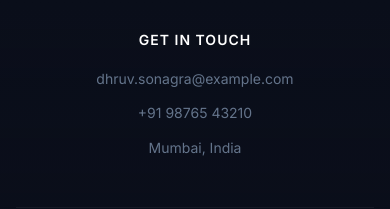
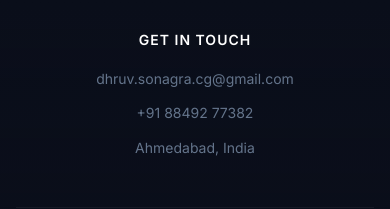
Before and after one commit to dhruv2311-dot/DhruvPortfolio, a React (Vite) app: page /contact in a window 390 px wide. Shown: the part 2551-2760 px from the top of the page. Built offline with nearby package versions, Linux system fonts and the light colour scheme.

Commit message:
feat: add responsive Footer component with navigation, social links, and back-to-top functionality

```diff
--- a/src/components/Footer.jsx
+++ b/src/components/Footer.jsx
@@ -197,7 +197,7 @@ const Footer = () => {
                     transition: 'color 0.3s ease'
                   }}
                 >
-                  dhruv.sonagra@example.com
+                  dhruv.sonagra.cg@gmail.com
                 </a>
               </li>
               <li>
@@ -209,11 +209,11 @@ const Footer = () => {
                     transition: 'color 0.3s ease'
                   }}
                 >
-                  +91 98765 43210
+                  +91 88492 77382
                 </a>
               </li>
               <li style={{ color: '#64748b', fontSize: '0.875rem' }}>
-                Mumbai, India
+                Ahmedabad, India
               </li>
             </ul>
           </div>
```
